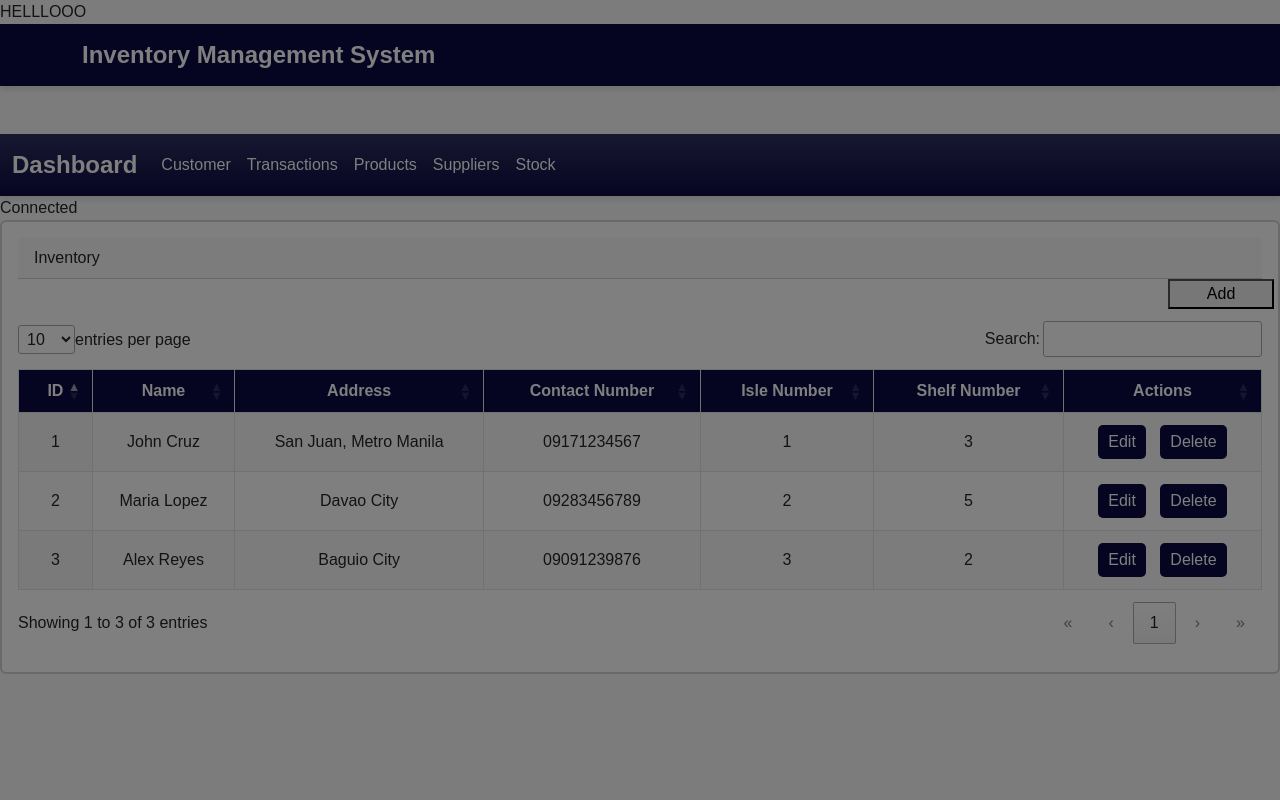
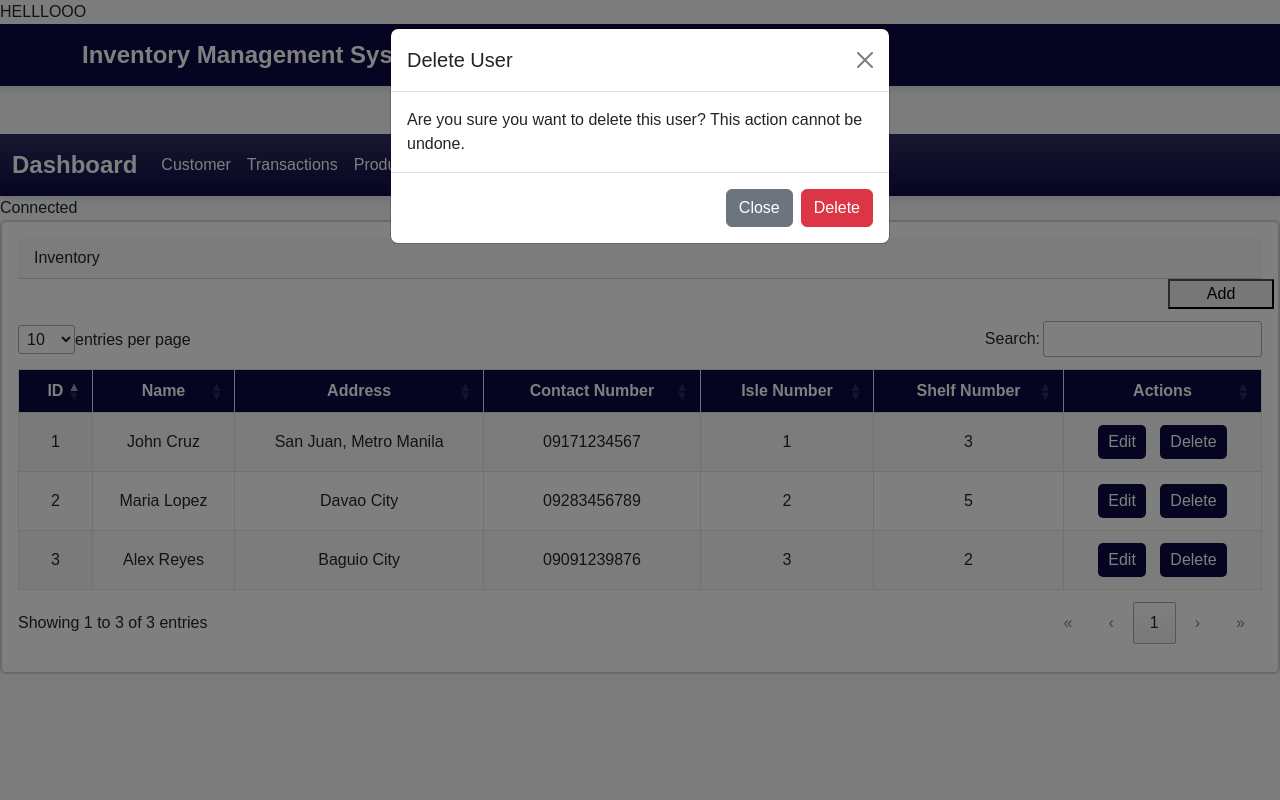
Before and after one commit to MjComia/new-ims, a PHP site: page / in a window 1280 px wide, after a click on "Delete". Run offline with PHP 8.4, Linux system fonts and the light colour scheme; data comes from the database, SQL or seed files in the repository.

Commit message:
Delete function works

```diff
--- a/deleteFunction.php
+++ b/deleteFunction.php
@@ -1,6 +1,42 @@
+<?php
+
+if($_SERVER['REQUEST_METHOD'] == 'POST' && isset($_POST['customer_id'])){
+$customer_id = $_POST['customer_id'];
+
+if(isset($conn)){
+
+  $stmtTrans = $conn->prepare("DELETE FROM transactions_table WHERE customer_id = ?");
+  $stmtTrans->bind_param("i", $customer_id);
+  $stmtTrans->execute();
+  $stmtTrans->close();
+
+
+  $stmt  = $conn->prepare("DELETE FROM customer_table WHERE customer_id = ?");
+  $stmt->bind_param("i", $customer_id);
+  $stmt->execute();
+  $stmt->close();
+
+  echo"D ata na delete";
+  echo "<script>window.location.href = window.location.href; </script>";
+  exit();
+}else {
+  echo "<script>alert('Database connection not found.');</script>";
+}
+}
+
+
+
+
+?>
+
+
+
+
+
 <!-- Modal -->
 <div class="modal fade" id="deleteModal" tabindex="-1" aria-labelledby="exampleModalLabel" aria-hidden="true">
   <div class="modal-dialog">
+    <form action="<?php echo htmlspecialchars($_SERVER["PHP_SELF"])?>" method="POST">
     <div class="modal-content">
       <div class="modal-header">
         <h1 class="modal-title fs-5" id="exampleModalLabel">Delete User</h1>
@@ -8,11 +44,13 @@
       </div>
       <div class="modal-body">
         Are you sure you want to delete this user? This action cannot be undone.
+        <input type = "hidden" name = "customer_id" id = "deleteCustomerId">
       </div>
       <div class="modal-footer">
         <button type="button" class="btn btn-secondary" data-bs-dismiss="modal">Close</button>
-        <button type="button" class="btn btn-danger">Delete</button>
+        <button type="submit" class="btn btn-danger">Delete</button>
       </div>
     </div>
+    </form>
   </div>
 </div>
--- a/index.php
+++ b/index.php
@@ -78,10 +78,13 @@
         onclick = 'edit(); '
         data-bs-toggle ='modal'
         data-bs-target ='#staticBackDrop' >Edit</button>
+
         <button
-
         type = 'button'
-        class='btn btn-danger' data-bs-toggle='modal' data-bs-target='#deleteModal'
+        class='btn btn-danger'
+        data-bs-toggle='modal'
+        data-bs-target='#deleteModal'
+        data-customer-id = '" .htmlspecialchars($row['customer_id']) . "'
         >Delete</button>
 
 
@@ -99,17 +102,26 @@
 
         </tbody>
     </table>
-
+<?php include "deleteFunction.php";?>
 <?php
 include "addFunction.php";
 ?>
-  <?php include "deleteFunction.php";?>
+
 <!-- jQuery -->
 </script>
 <script src="lib/jquery/jquery-3.7.1.min.js"></script>
 <!-- DataTables -->
 <script src="lib/datatables/dataTables.js"></script>
 
+
+<script>
+document.getElementById('deleteModal').addEventListener('show.bs.modal', function(event){
+const button = event.relatedTarget; // Button that triggered the modal
+const customerId = button.getAttribute('data-customer-id'); // Extract info from data-* attributes
+document.getElementById('deleteCustomerId').value = customerId; // Update the modal's content
+
+});
+</script>
 <script>
   $(document).ready(function () {
     $('#myTable').DataTable(); // Activate DataTable
```
